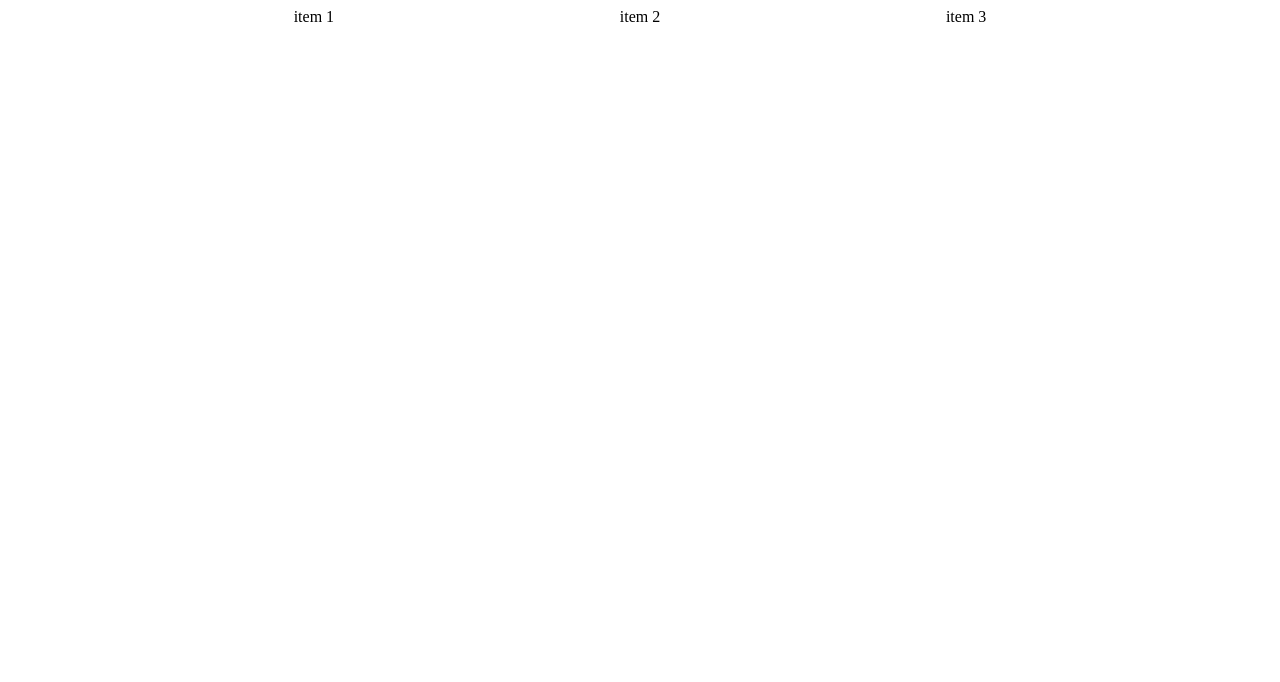
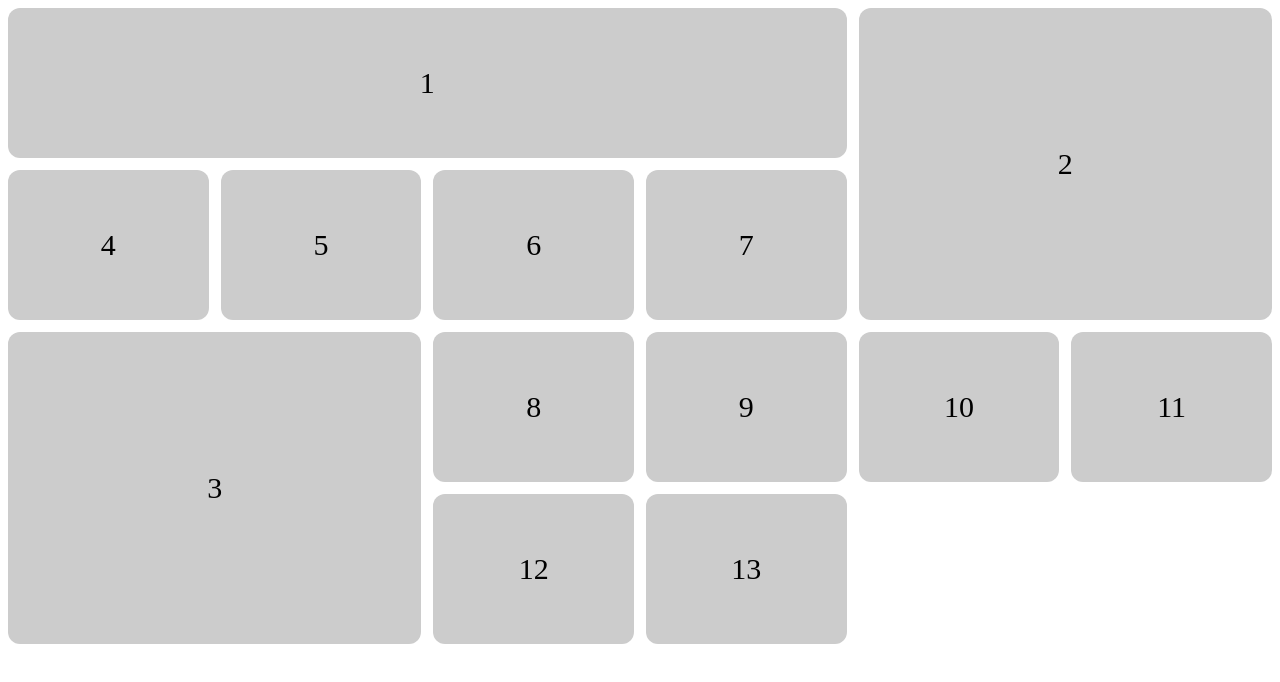
Before and after one commit to Daniil360/CSSprojects, a plain HTML site: page index.html in a window 1280 px wide. Drawn offline with Linux system fonts and the light colour scheme.

Commit message:
the end test

```diff
--- a/index.html
+++ b/index.html
@@ -8,15 +8,19 @@
 </head>
 <body>
     <div class="container">
-        <div class="item1">
-            item 1
-        </div>
-        <div class="item2">
-            item 2
-        </div>
-        <div class="item3">
-            item 3
-        </div>
+        <div class="box1">1</div>
+        <div class="box2">2</div>
+        <div class="box3">3</div>
+        <div class="box4">4</div>
+        <div class="box5">5</div>
+        <div class="box6">6</div>
+        <div class="box7">7</div>
+        <div class="box8">8</div>
+        <div class="box9">9</div>
+        <div class="box10">10</div>
+        <div class="box11">11</div>
+        <div class="box12">12</div>
+        <div class="box13">13</div>
     </div>
 </body>
 </html>
--- a/style.css
+++ b/style.css
@@ -1,10 +1,33 @@
 
 
 .container {
-    display: flex;
-    justify-content: space-evenly;
+    display: grid;
+    grid-template-columns: repeat(6, minmax(150px, 1fr));
+    grid-template-rows: repeat(4, minmax(150px, auto));
+    gap: 12px;
 }
 
-.item3 {
-    order: 0;
+.container div {
+    border-radius: 12px;
+    display: flex;
+    justify-content: center;
+    align-items: center;
+    background: #ccc;
+    font-size: 30px;
 }
+
+.box1 {
+    grid-column: 1 / 5;
+}
+
+
+.box2 {
+    grid-column: 5 / 7;
+    grid-row: 1 / 3;
+}
+
+
+.box3 {
+    grid-column: span 2;
+    grid-row: 3/ 5;
+}
```
